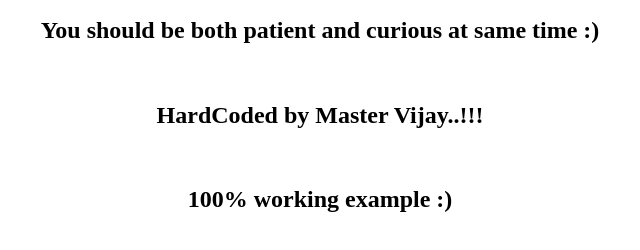
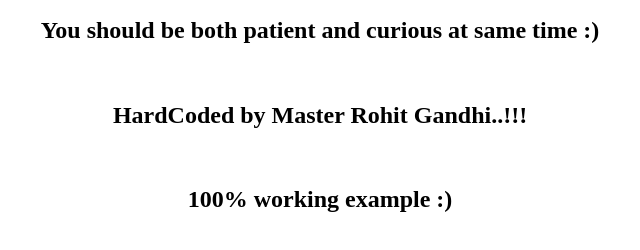
Before and after one commit to vijaytayde123/Docker-by-Master-Vijay, a plain HTML site: page index.html in a window 1280 px wide. Shown: the part 224-474 px from the top of the page, without its empty margins (320-960 px from the left). Drawn offline with Linux system fonts and the light colour scheme.

Commit message:
Update index.html

```diff
--- a/index.html
+++ b/index.html
@@ -10,7 +10,7 @@
       <h2>There is plenty to explore here...</h2>
       <h2>You should be both patient and curious at same time :)</h2>
       <br>
-      <h2>HardCoded by Master Vijay..!!!</h2>
+      <h2>HardCoded by Master Rohit Gandhi..!!!</h2>
       <br>
       <h2>100% working example :)</h2>
     </div>
```
